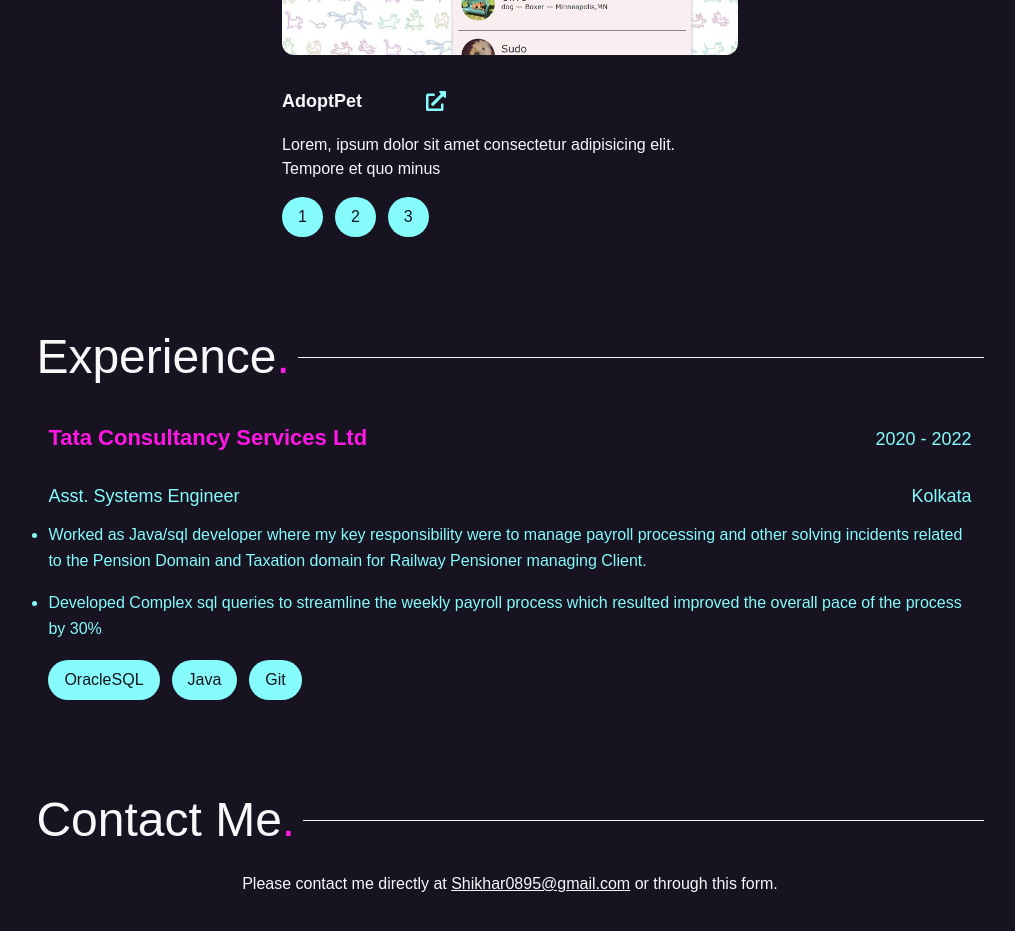
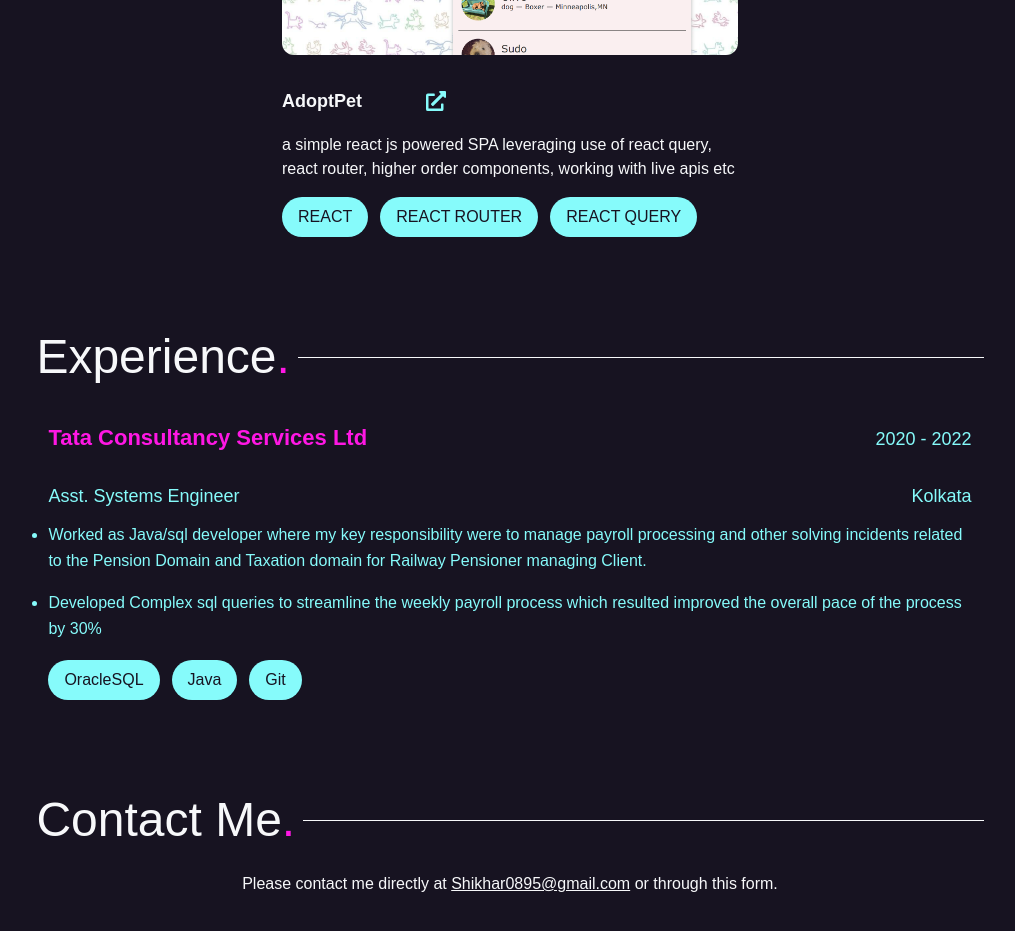
Before and after one commit to Shikhar0895/Portfolio-website-react, a React (Vite) app: page / in a window 1280 px wide. Shown: the part 3140-4071 px from the top of the page, without its empty margins (130-1145 px from the left). Built offline with nearby package versions, Linux system fonts and the light colour scheme; some icons are missing.

Commit message:
Update index.jsx

```diff
--- a/src/constants/index.jsx
+++ b/src/constants/index.jsx
@@ -101,8 +101,8 @@ const ProjectDetails = [
     image: adoptPet,
     gitLink: "https://github.com/Shikhar0895/Adopt_Pet.git",
     extLink: "https://shikhar0895.github.io/Adopt_Pet/",
-    desc: "Lorem, ipsum dolor sit amet consectetur adipisicing elit. Tempore et quo minus",
-    techUsed: ["1", "2", "3"],
+    desc: "a simple react js powered SPA leveraging use of react query, react router, higher order components, working with live apis etc",
+    techUsed: ["REACT", "REACT ROUTER", "REACT QUERY"],
   },
 ];
 
```
